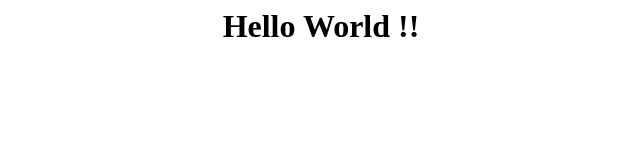
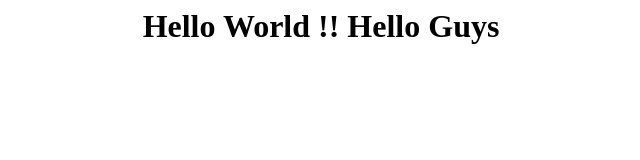
Before and after one commit to kunal-ys/kunal-webserver, a plain HTML site: page index.html in a window 1280 px wide. Shown: the whole page, without its empty margins (319-959 px from the left). Drawn offline with Linux system fonts and the light colour scheme.

Commit message:
Update index.html

```diff
--- a/index.html
+++ b/index.html
@@ -1 +1,2 @@
 <center><h1>Hello World !!</h1<center>
+Hello Guys
```
